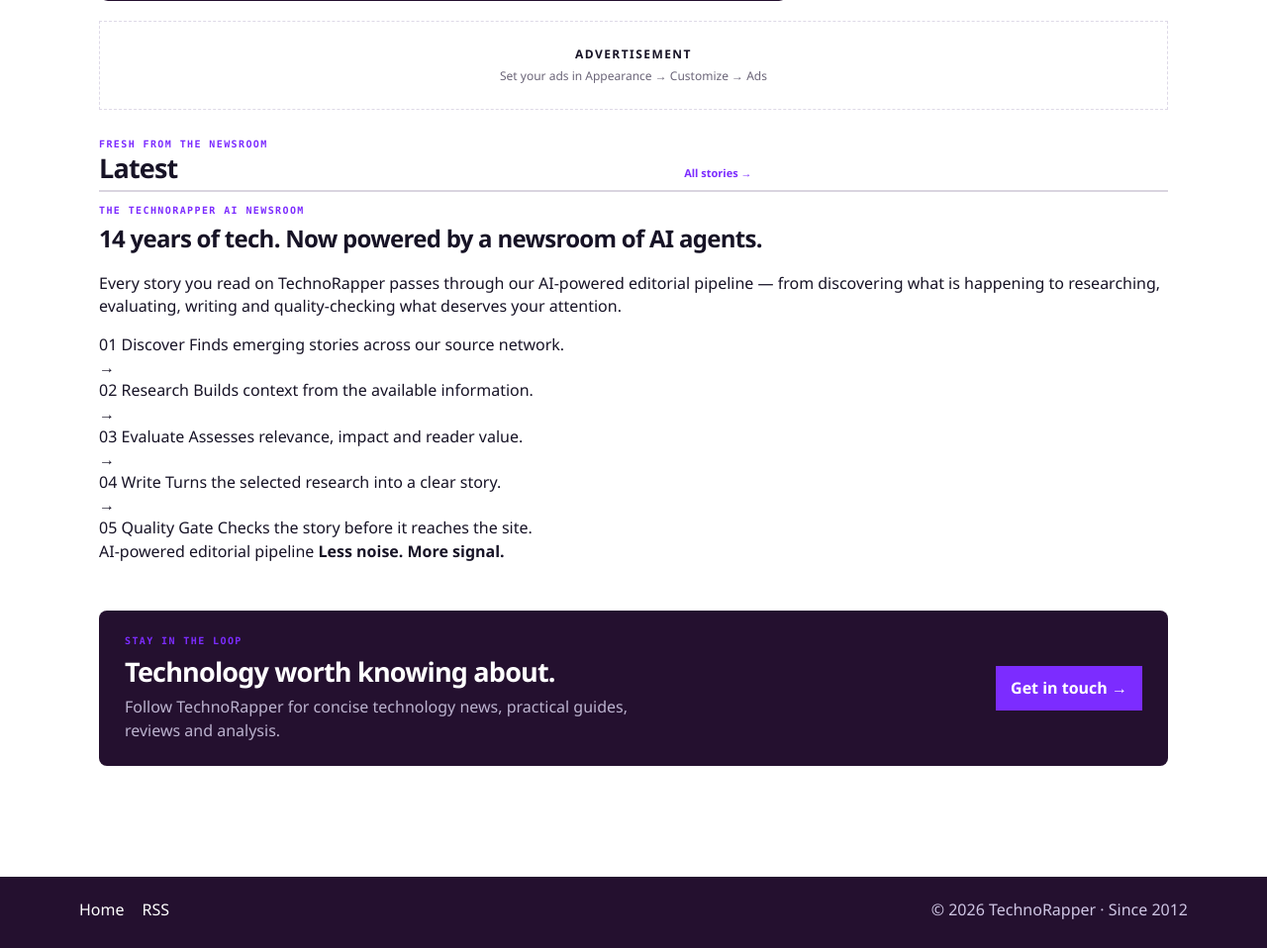
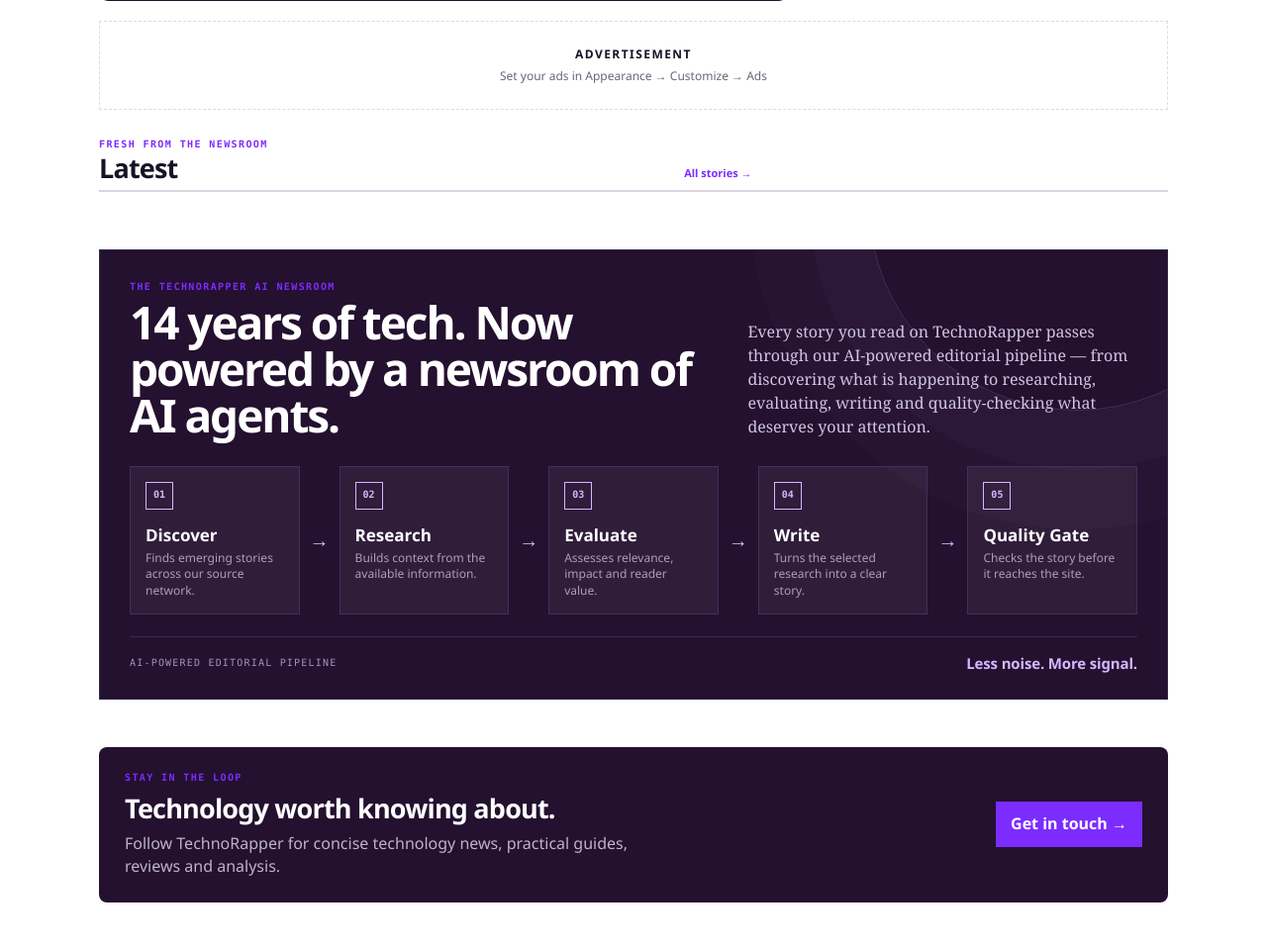
Before and after one commit to HaneetGH/technorapper-wp-theme, a WordPress theme: template front-page.php in a window 1280 px wide. Shown: the part 740-1698 px from the top of the page at 99% size. Run offline with PHP 8.4 and a stand-in for WordPress, Linux system fonts and the light colour scheme; the site name, menu and one post (Sample post) are stand-ins, and other content is empty; some libraries are stand-ins or nearby versions.

Commit message:
Style AI newsroom homepage section

```diff
--- a/style.css
+++ b/style.css
@@ -693,6 +693,165 @@ html:not(.js) .drawer-sub { display: block; }
   .drawer-backdrop { transition: opacity 220ms ease, visibility 220ms ease; }
 }
 
+
+/* 1.4.0 AI newsroom homepage */
+.ai-newsroom{
+  position:relative;
+  margin-top:46px;
+  padding:30px 30px 24px;
+  overflow:hidden;
+  background:var(--bar);
+  color:#fff;
+  border:1px solid #2f294b;
+}
+.ai-newsroom::before{
+  content:"";
+  position:absolute;
+  width:420px;
+  height:420px;
+  top:-260px;
+  right:-120px;
+  border:1px solid rgba(200,182,255,.18);
+  border-radius:50%;
+  box-shadow:0 0 0 60px rgba(200,182,255,.025),0 0 0 120px rgba(200,182,255,.02);
+  pointer-events:none;
+}
+.ai-newsroom-intro{
+  position:relative;
+  z-index:1;
+  display:grid;
+  grid-template-columns:minmax(0,1.2fr) minmax(280px,.8fr);
+  gap:34px;
+  align-items:end;
+}
+.ai-newsroom-intro h2{
+  max-width:760px;
+  margin:4px 0 0;
+  color:#fff;
+  font-size:clamp(28px,4vw,46px);
+  line-height:1.02;
+  letter-spacing:-.045em;
+}
+.ai-newsroom-intro p{
+  margin:0;
+  color:#cfc6e4;
+  font-family:Georgia,"Iowan Old Style",Palatino,serif;
+  font-size:16px;
+  line-height:1.5;
+}
+.ai-newsroom-flow{
+  position:relative;
+  z-index:1;
+  display:grid;
+  grid-template-columns:minmax(0,1fr) auto minmax(0,1fr) auto minmax(0,1fr) auto minmax(0,1fr) auto minmax(0,1fr);
+  gap:10px;
+  align-items:stretch;
+  margin-top:28px;
+}
+.ai-agent{
+  position:relative;
+  min-height:132px;
+  padding:15px;
+  background:rgba(255,255,255,.055);
+  border:1px solid #3a335c;
+  display:flex;
+  flex-direction:column;
+  transition:transform 180ms ease,border-color 180ms ease,background 180ms ease;
+}
+.ai-agent:hover{
+  transform:translateY(-3px);
+  border-color:var(--accent-bright);
+  background:rgba(255,255,255,.09);
+}
+.ai-agent-icon{
+  display:inline-flex;
+  align-items:center;
+  justify-content:center;
+  width:28px;
+  height:28px;
+  margin-bottom:17px;
+  border:1px solid var(--accent-bright);
+  color:var(--accent-bright);
+  font-family:ui-monospace,Menlo,monospace;
+  font-size:10px;
+  font-weight:800;
+}
+.ai-agent-title{
+  color:#fff;
+  font-size:17px;
+  font-weight:800;
+  line-height:1.1;
+}
+.ai-agent-copy{
+  margin-top:6px;
+  color:#a99fbf;
+  font-size:12px;
+  line-height:1.35;
+}
+.ai-flow-arrow{
+  display:flex;
+  align-items:center;
+  justify-content:center;
+  color:var(--accent-bright);
+  font-size:20px;
+  font-weight:800;
+}
+.ai-newsroom-foot{
+  position:relative;
+  z-index:1;
+  display:flex;
+  align-items:center;
+  justify-content:space-between;
+  gap:18px;
+  margin-top:22px;
+  padding-top:16px;
+  border-top:1px solid #332c52;
+}
+.ai-newsroom-foot span{
+  color:#9f96b8;
+  font-family:ui-monospace,Menlo,monospace;
+  font-size:10px;
+  letter-spacing:.12em;
+  text-transform:uppercase;
+}
+.ai-newsroom-foot strong{
+  color:var(--accent-bright);
+  font-size:15px;
+  letter-spacing:-.01em;
+}
+@media(max-width:980px){
+  .ai-newsroom{padding:26px 22px 22px}
+  .ai-newsroom-intro{grid-template-columns:1fr;gap:14px}
+  .ai-newsroom-flow{
+    grid-template-columns:repeat(5,minmax(0,1fr));
+    gap:8px;
+  }
+  .ai-flow-arrow{display:none}
+  .ai-agent{min-height:150px}
+}
+@media(max-width:640px){
+  .ai-newsroom{margin-top:34px;padding:22px 16px 18px}
+  .ai-newsroom-intro h2{font-size:30px}
+  .ai-newsroom-intro p{font-size:15px}
+  .ai-newsroom-flow{
+    display:flex;
+    gap:8px;
+    overflow-x:auto;
+    padding:2px 1px 8px;
+    scroll-snap-type:x mandatory;
+  }
+  .ai-agent{
+    flex:0 0 76%;
+    min-height:142px;
+    scroll-snap-align:start;
+  }
+  .ai-newsroom-foot{align-items:flex-start;flex-direction:column;gap:6px}
+}
+@media(prefers-reduced-motion:reduce){
+  .ai-agent{transition:none}
+}
+
+
 /* 1.4.0 AI newsroom identity */
 .ai-newsroom-status{color:var(--accent-bright);font-weight:800;letter-spacing:.1em}
 .ai-newsroom-status span{font-size:8px;margin-right:4px}
```
